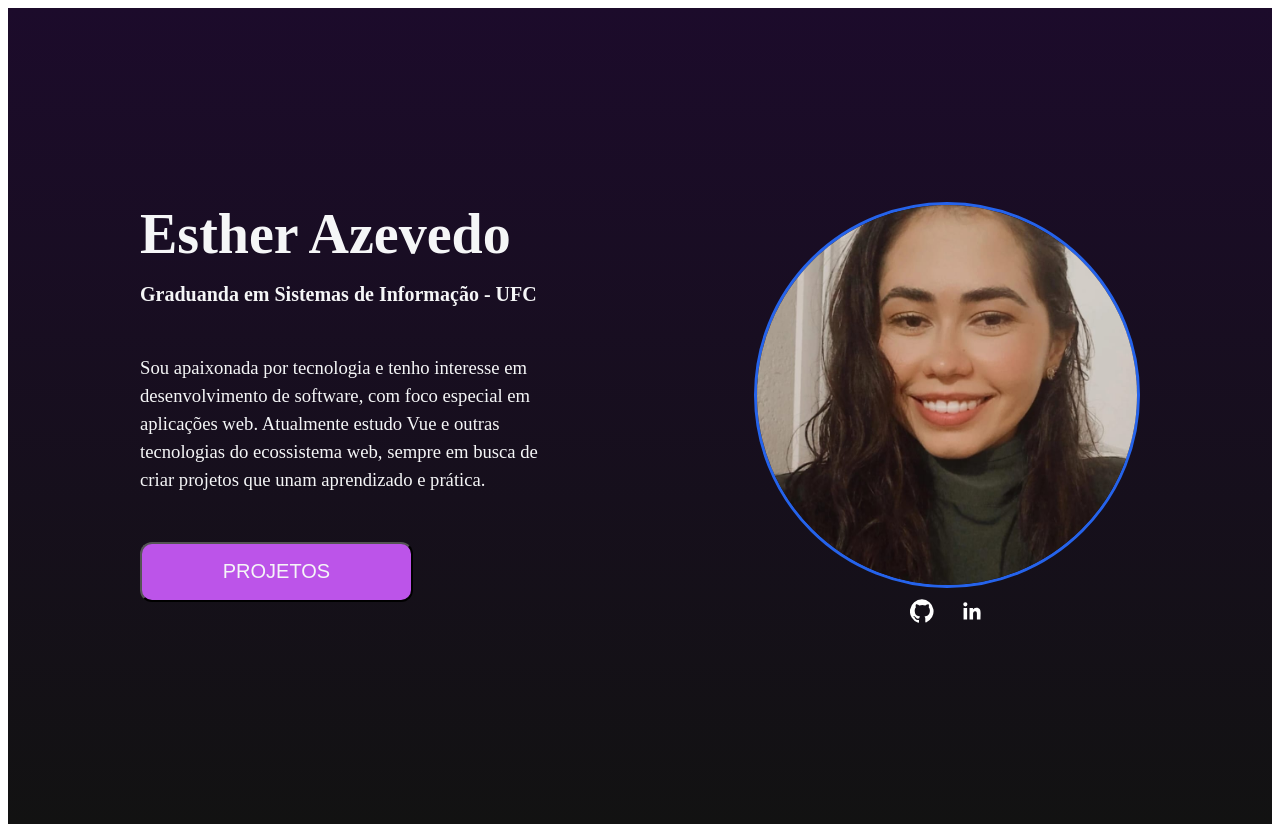
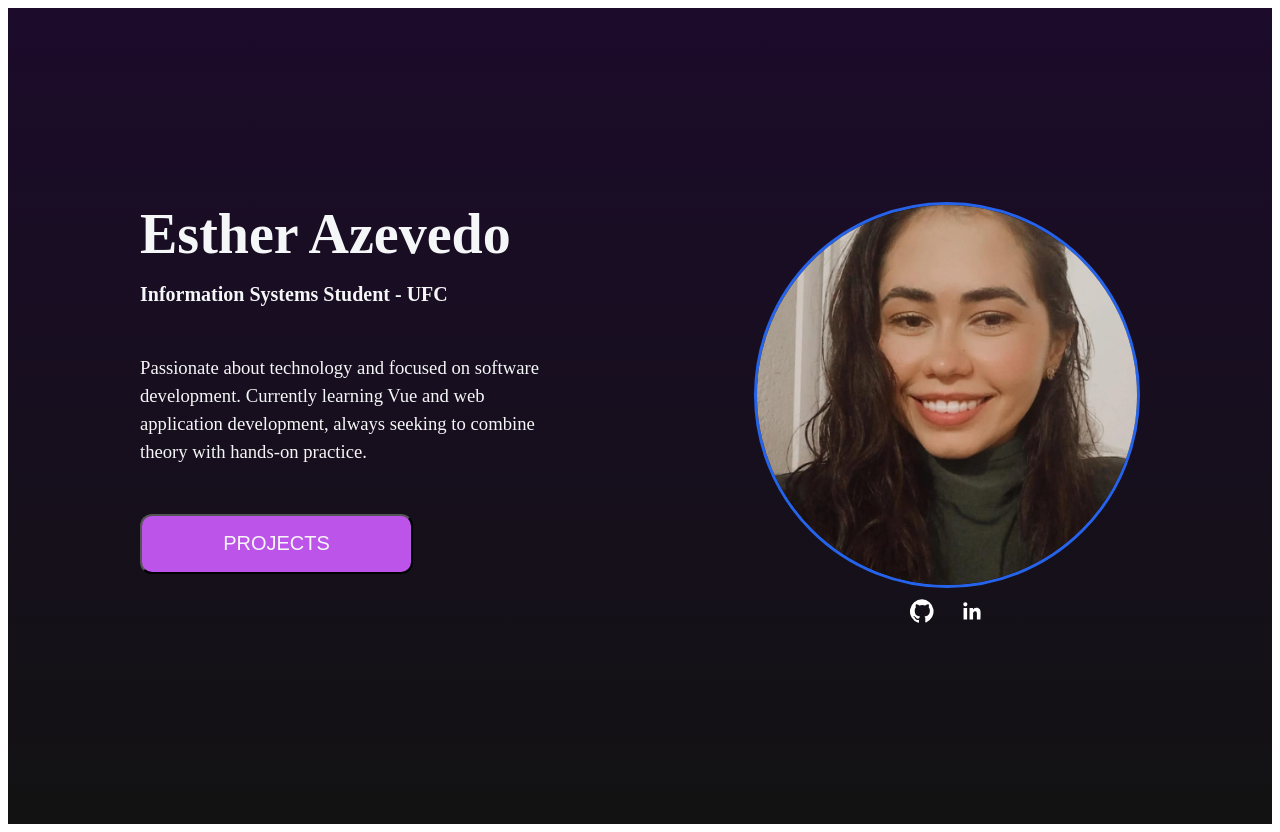
Before and after one commit to EstherAzevedo/landing-page, a Vue app: page / in a window 1280 px wide. Built offline with nearby package versions, Linux system fonts and the light colour scheme.

Commit message:
feat: change home section text language to English

```diff
--- a/src/pages/Home.vue
+++ b/src/pages/Home.vue
@@ -3,16 +3,15 @@
         <div class="content">
             <div class="info">
                 <h1>Esther Azevedo</h1>
-                <h2>Graduanda em Sistemas de Informação - UFC</h2>
+                <h2>Information Systems Student - UFC</h2>
                 <p>
-                    Sou apaixonada por tecnologia e tenho interesse em desenvolvimento de software,
-                    com foco especial em aplicações web. Atualmente estudo Vue e outras tecnologias do ecossistema web,
-                    sempre em busca de criar projetos que unam aprendizado e prática.
+                    Passionate about technology and focused on software development. Currently learning Vue
+                    and web application development, always seeking to combine theory with hands-on practice.
                 </p>
 
                 <div class="button">
                     <router-link to="/projects">
-                        <button>Projetos</button>
+                        <button>Projects</button>
                     </router-link>
                 </div>
             </div>
```
